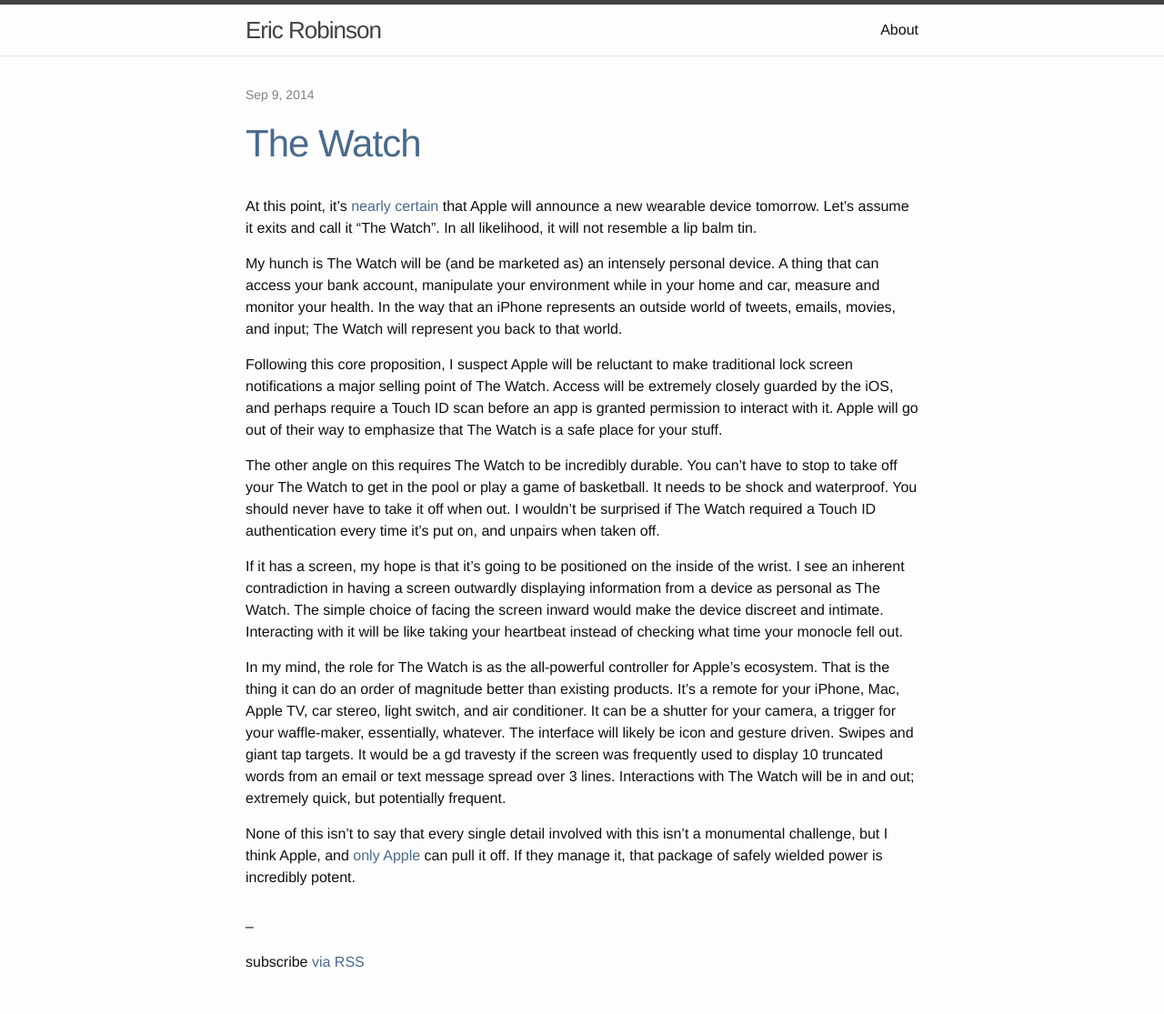
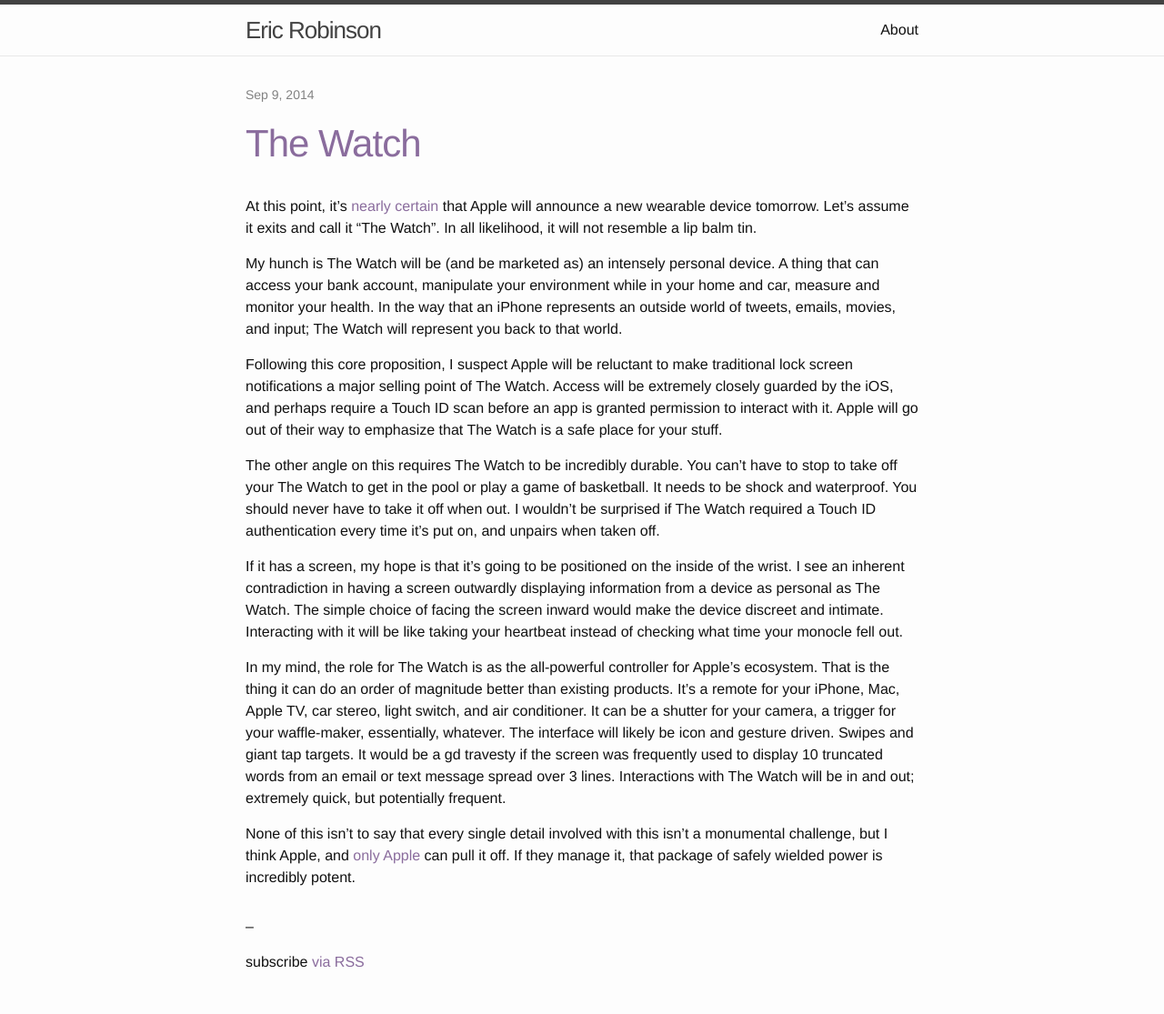
Before and after one commit to eric-robinson/eric-robinson.github.com, a Jekyll site: the page built from index.html, in a window 1280 px wide. Shown: the whole page at 91% size. Built offline with Jekyll 4.4.1, drawn with Linux system fonts in a browser that asks for light colours.

Commit message:
layout tweaks

```diff
--- a/css/main.scss
+++ b/css/main.scss
@@ -15,7 +15,7 @@
 
 $text-color:       #111;
 $background-color: #fdfdfd;
-$brand-color:      #4A6A8B;
+$brand-color:      #8A6C9D;
 
 $grey-color:       #828282;
 $grey-color-light: lighten($grey-color, 40%);
```
Also changed, not shown: 2 other files.
